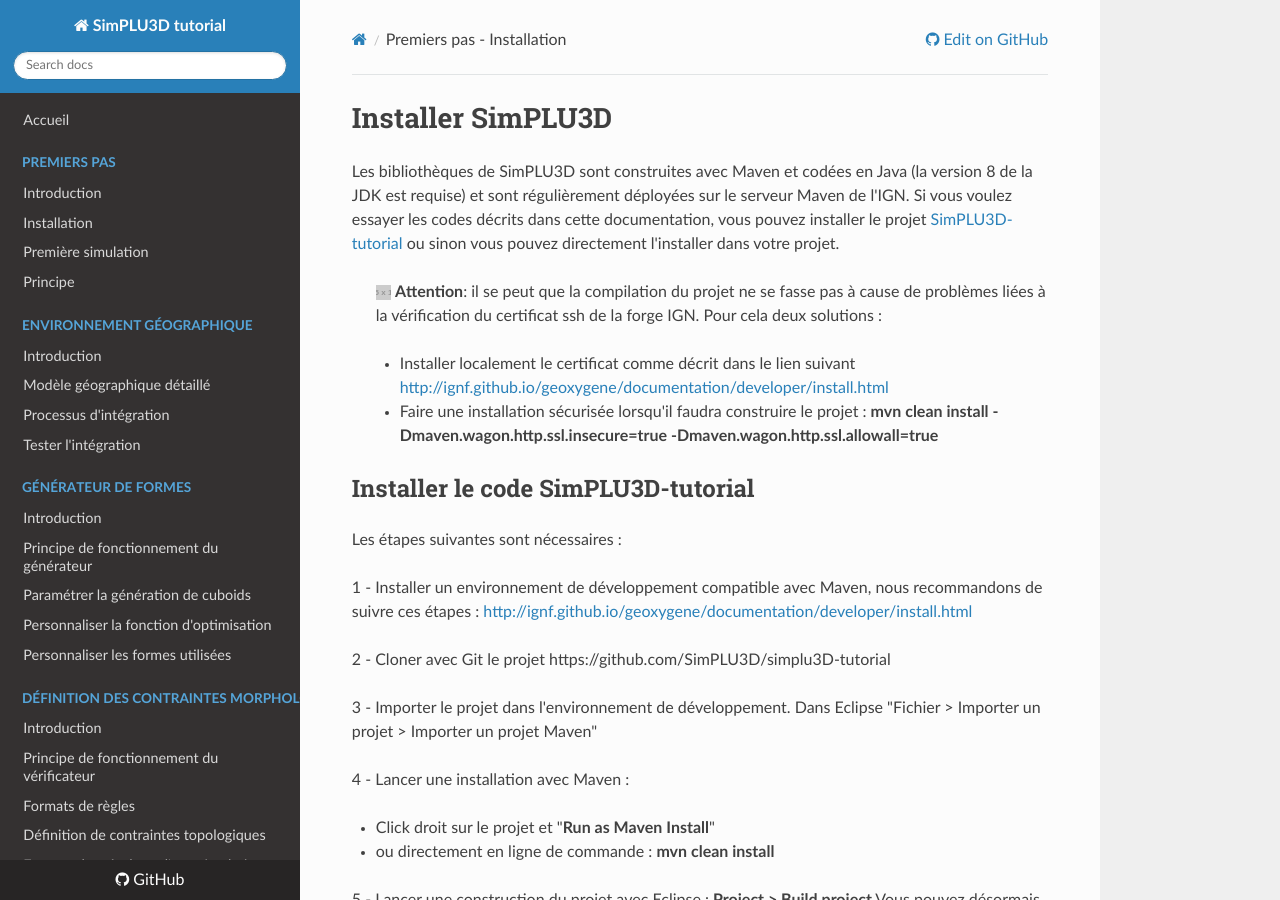
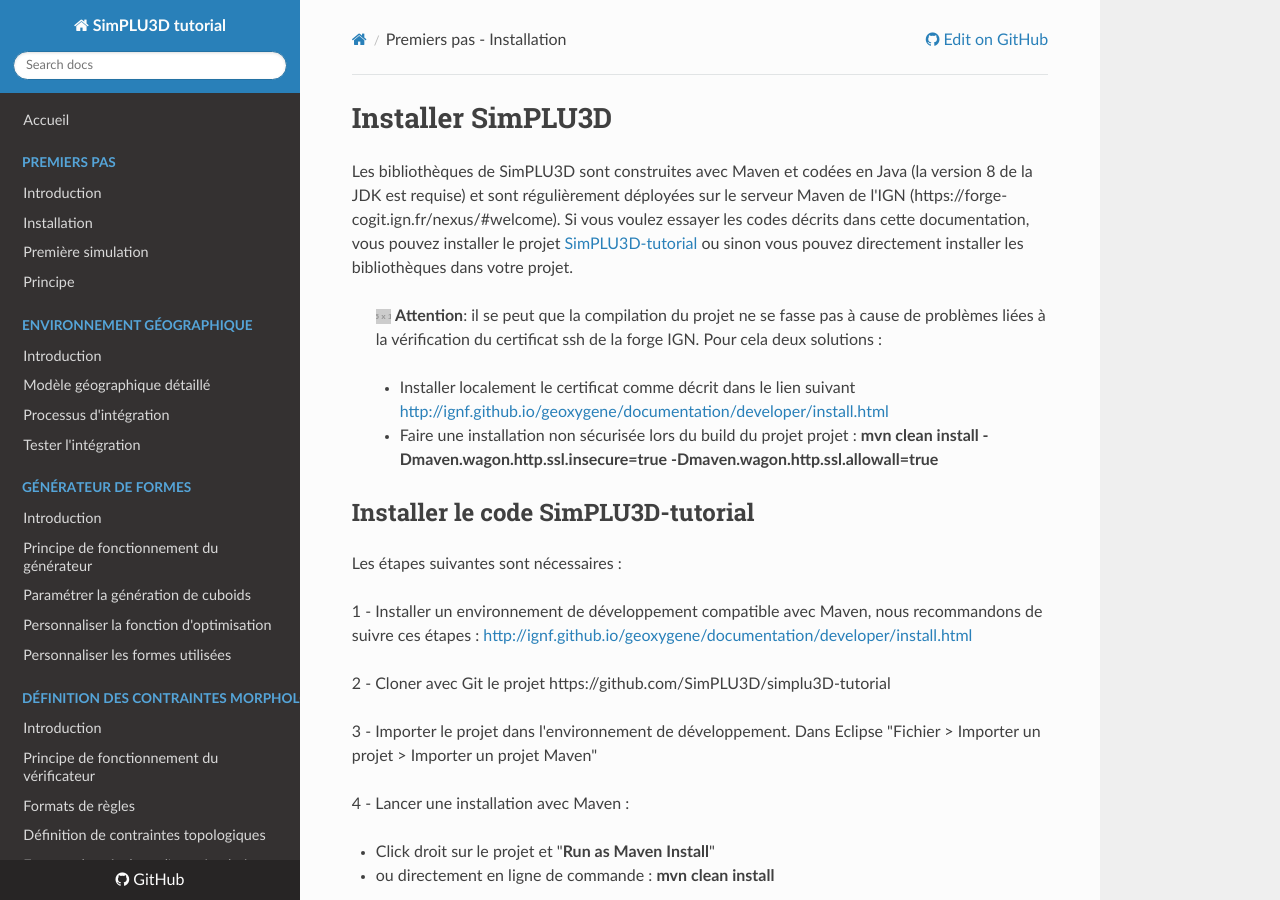
Before and after one commit to SimPLU3D/simplu3D-tutorial, an MkDocs documentation site: the page built from docs/begin/installation.md, in a window 1280 px wide and 900 px high. Built offline with MkDocs 1.6.1, drawn with Linux system fonts in a browser that asks for light colours; nearby versions of some CDN libraries.

Commit message:
Update installation.md

```diff
--- a/docs/begin/installation.md
+++ b/docs/begin/installation.md
@@ -8,15 +8,16 @@ date: 2018-10-26
 
 # Installer SimPLU3D
 
-Les bibliothèques de SimPLU3D sont construites avec Maven et codées en Java (la version 8 de la JDK est requise) et sont régulièrement déployées sur le serveur Maven de l'IGN. Si vous voulez essayer les codes décrits dans cette documentation, vous pouvez installer le projet [SimPLU3D-tutorial](https://github.com/SimPLU3D/simplu3D-tutorial) ou sinon vous pouvez directement l'installer dans votre projet.
+Les bibliothèques de SimPLU3D sont construites avec Maven et codées en Java (la version 8 de la JDK est requise) et sont régulièrement déployées sur le serveur Maven de l'IGN (https://forge-cogit.ign.fr/nexus/#welcome). Si vous voulez essayer les codes décrits dans cette documentation, vous pouvez installer le projet [SimPLU3D-tutorial](https://github.com/SimPLU3D/simplu3D-tutorial) ou sinon vous pouvez directement installer les bibliothèques dans votre projet.
 
 > ![#f03c15](https://placehold.it/15/f03c15/000000?text=+) **Attention**: il se peut que la compilation du projet ne se fasse pas à cause de problèmes liées à la vérification du certificat ssh de la forge IGN. Pour cela deux solutions :
 
 > - Installer localement le certificat comme décrit dans le lien suivant [http://ignf.github.io/geoxygene/documentation/developer/install.html](http://ignf.github.io/geoxygene/documentation/developer/install.html)
 
-> - Faire une installation sécurisée lorsqu'il faudra construire le projet : **mvn clean install -Dmaven.wagon.http.ssl.insecure=true -Dmaven.wagon.http.ssl.allowall=true**
+> - Faire une installation non sécurisée lors du build du projet projet : **mvn clean install -Dmaven.wagon.http.ssl.insecure=true -Dmaven.wagon.http.ssl.allowall=true**
 
 ## Installer le code SimPLU3D-tutorial
+
 Les étapes suivantes sont nécessaires :
 
 1 - Installer un environnement de développement compatible avec Maven, nous recommandons de suivre ces étapes : [http://ignf.github.io/geoxygene/documentation/developer/install.html](http://ignf.github.io/geoxygene/documentation/developer/install.html)
@@ -31,8 +32,8 @@ Les étapes suivantes sont nécessaires :
 - ou directement en ligne de commande : **mvn clean install**
 
 5 - Lancer une construction du projet avec Eclipse : **Project > Build project**
+
 Vous pouvez désormais exécuter la [première simulation](first_simulation.md).
-
 
 Néanmoins, pour avoir accès au code source pendant le tutoriel, il est recommandé d'installer en local les codes issus de [SimPLU3D](https://github.com/SimPLU3D/simplu3D) et [SimPLU3D-rules](https://github.com/SimPLU3D/simplu3D-tutorial).
 
```
